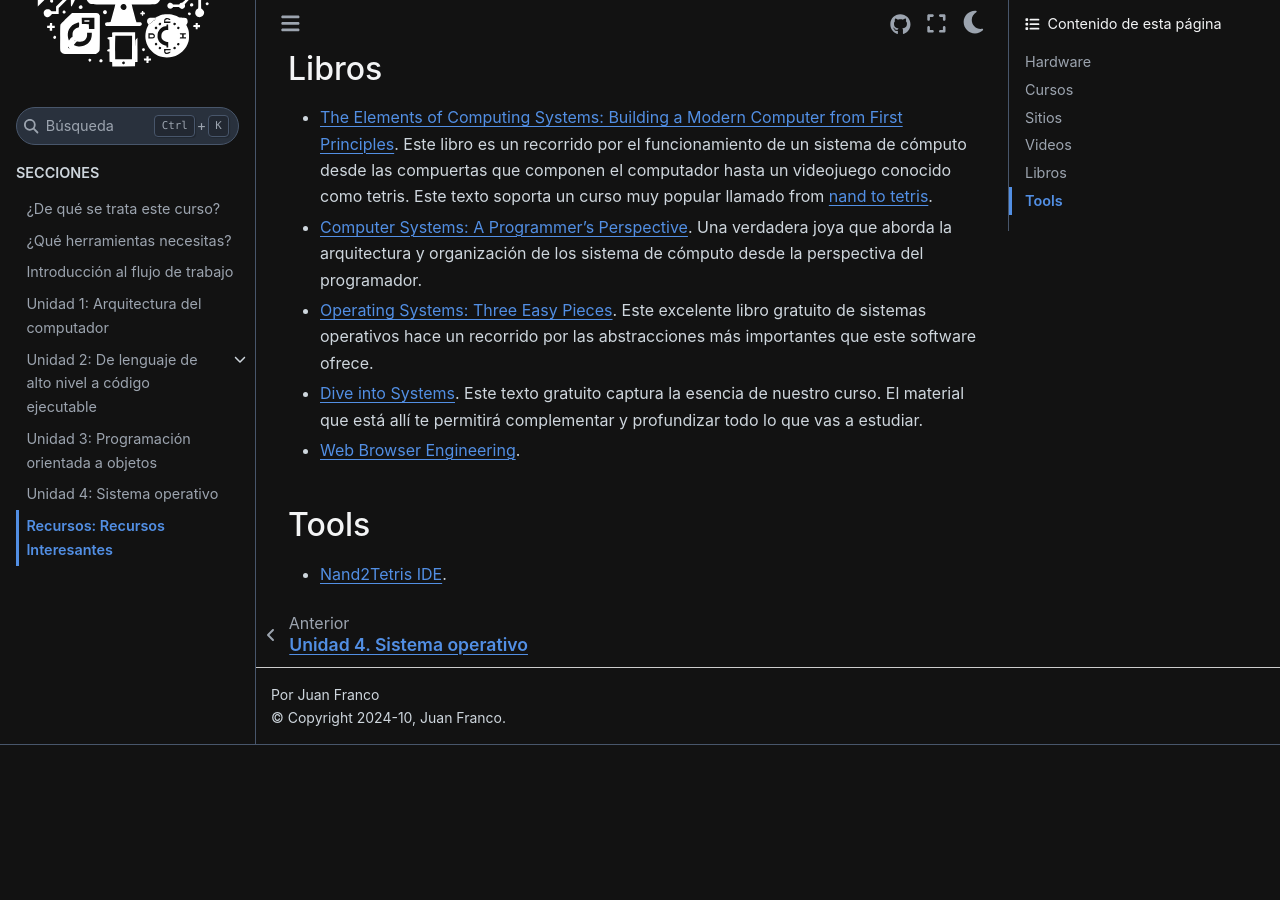
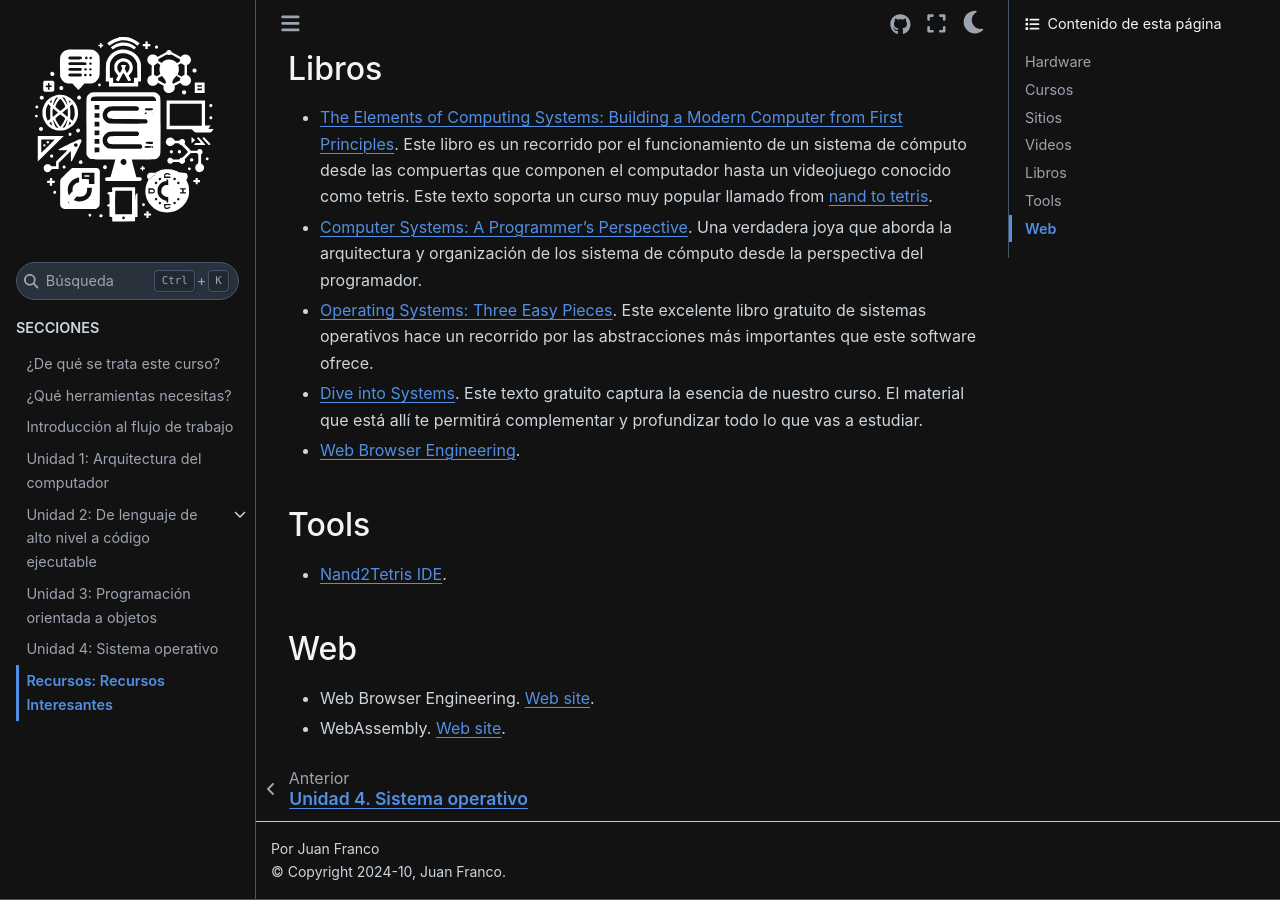
Before and after one commit to juanferfranco/SistemasComputacionales, a Sphinx documentation site: the page built from docs/_recursos/recursos.rst, in a window 1280 px wide and 900 px high, scrolled down 1010 px. Built offline with Sphinx 7.4.7 and the Sphinx Book theme 1.1.4, drawn with Linux system fonts in a browser that asks for light colours; before the commit the page ends 1755 px from its top, so only the background shows below that.

Commit message:
Add web topics section

```diff
--- a/docs/_recursos/recursos.rst
+++ b/docs/_recursos/recursos.rst
@@ -52,3 +52,9 @@ Tools
 -------
 
 * `Nand2Tetris IDE <https://marketplace.visualstudio.com/items?itemName=AvivYaish.nand-ide>`__.
+
+Web
+--------
+
+* Web Browser Engineering. `Web site <https://browser.engineering/>`__.
+* WebAssembly. `Web site <https://webassembly.org/>`__.
```
